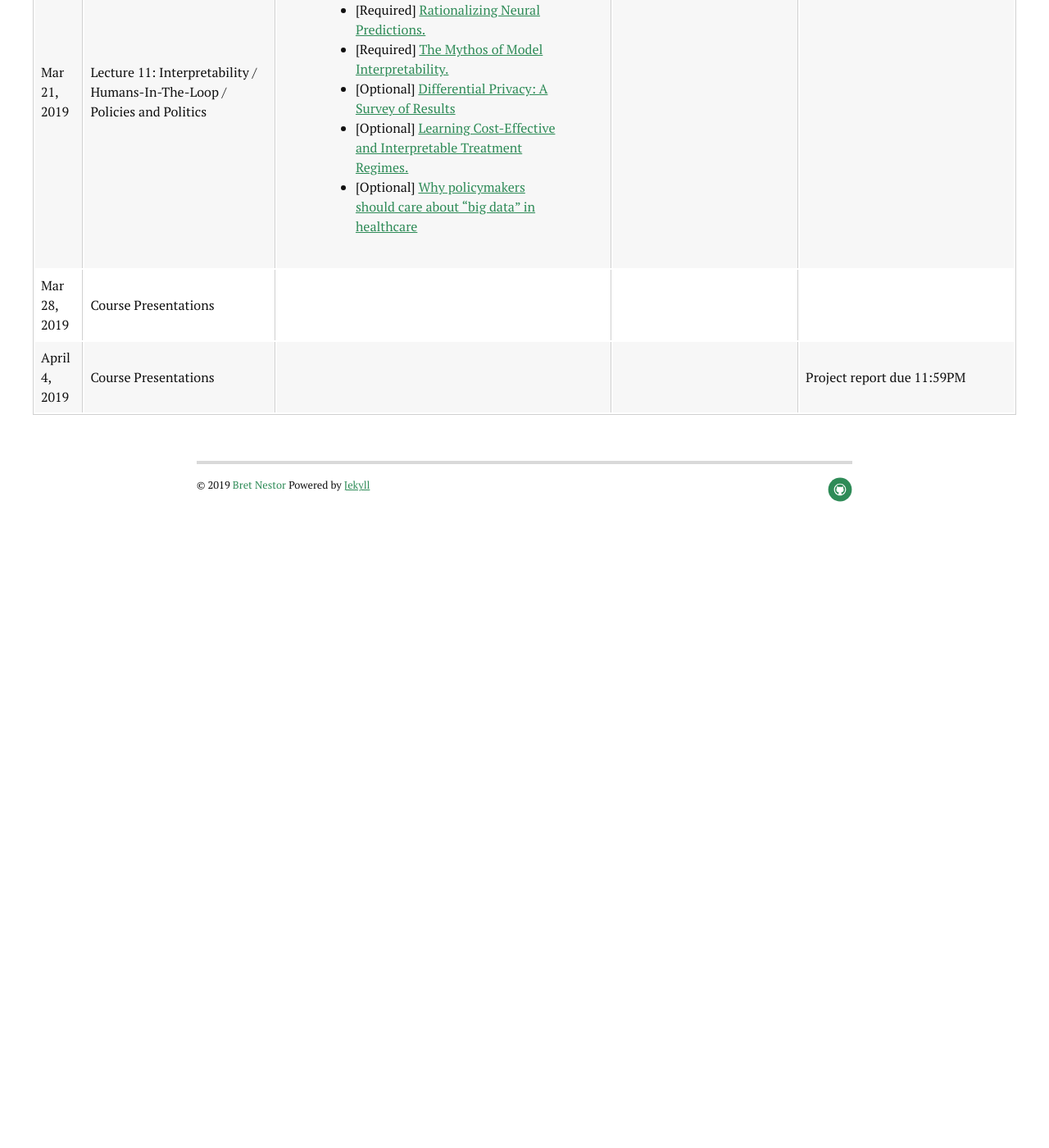
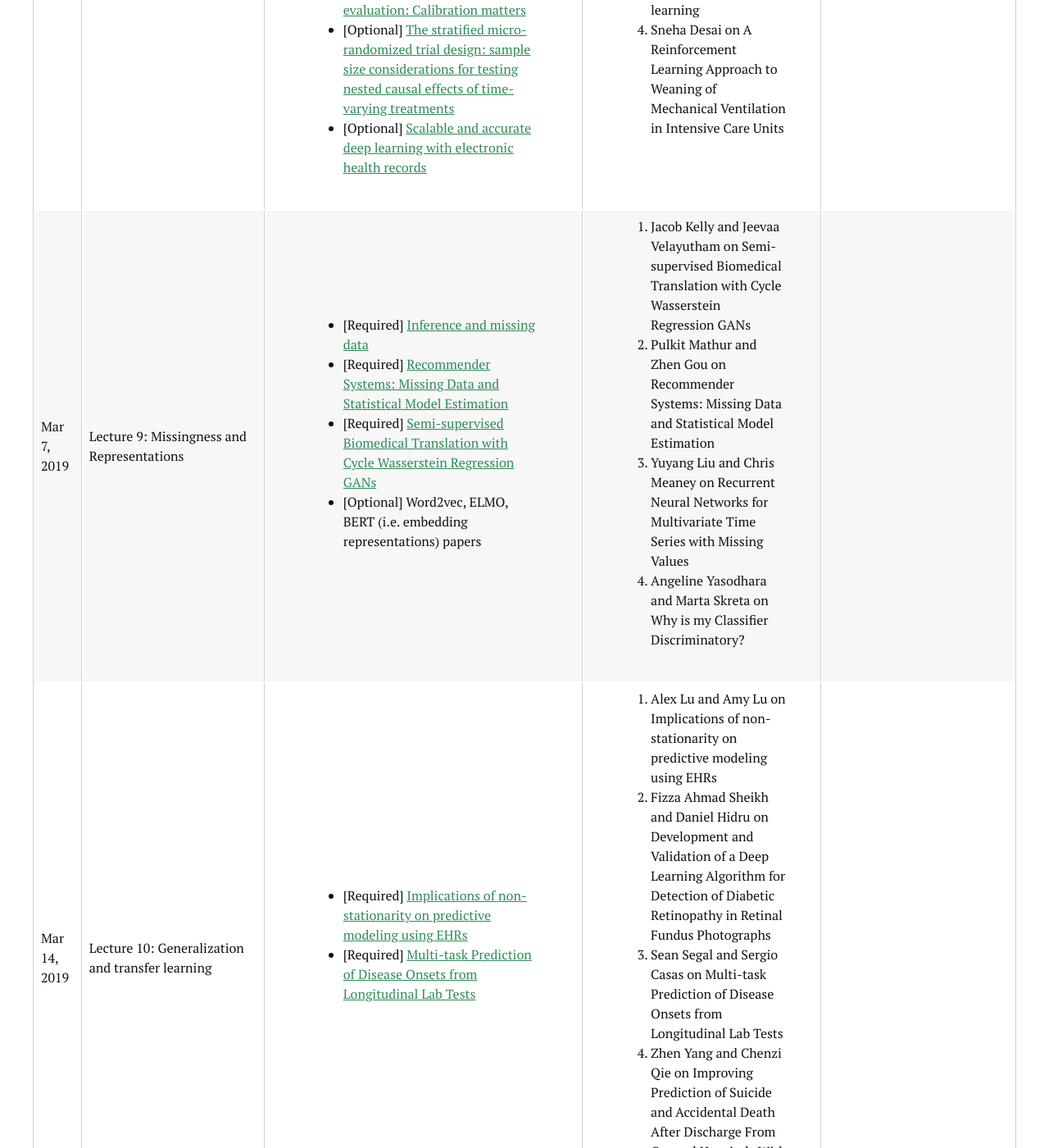
Before and after one commit to CS2541-ML4H2019/CS2541-ML4H2019.github.io, a Jekyll site: the page built from schedule.md, in a window 1280 px wide and 1400 px high, scrolled down 4857 px. Shown: the whole window at 82% size. Built offline with Jekyll 4.4.1, drawn with Linux system fonts in a browser that asks for light colours; nearby versions of some CDN libraries; before the commit the page ends 5487 px from its top, so only the background shows below that; some of the changed text lies outside the part shown.

Commit message:
added student presentations to calendar

```diff
--- a/schedule.md
+++ b/schedule.md
@@ -70,6 +70,12 @@ title: Schedule
       </ul>
     </td>
     <td>
+      <ol>
+        <li>David Burns on Deep Barcodes for Fast Retrieval of Histopathology Scans</li>
+        <li>Adamo Young and Michael Dimmick on GRAM: Graph-based Attention Model for Healthcare Representation Learning</li>
+        <li>Geoff Klein and Matt Hemsley on Deep MR to CT Synthesis using Unpaired Data</li>
+        <li>Phil Boyer on What-If Reasoning with Counterfactual Gaussian Processes</li>
+      </ol>
     </td>
     <td>
       Office Hours for Homework will be held on Wednesday, Jan 23 at 4-6pm in GB 405.
@@ -93,6 +99,12 @@ title: Schedule
       </ul>
     </td>
     <td>
+      <ol>
+        <li>Matthew MacKay and Amanjit Singh Kainth on Learning Fair Representations</li>
+        <li>Duc Truong on Equality of Opportunity in Supervised Learning</li>
+        <li>Punit Shah  on Evaluating Reinforcement Learning Algorithms in Observational Health Settings</li>
+        <li>Devin Singh on Use of GANs in Medical Imaging </li>
+      </ol>
     </td>
     <td>
     </td>
@@ -109,6 +121,12 @@ title: Schedule
       </ul>
     </td>
     <td>
+      <ol>
+        <li>Allen Lee</li>
+        <li>Kelvin Wong and Shun Da Suo on Disease-Atlas: Navigating Disease Trajectories using Deep Learning</li>
+        <li>Seung Eun Yi and Chantal Shaib on Clinical Intervention Prediction and Understanding with Deep Neural Networks</li>
+        <li>Pouria Mashouri on Towards Understanding ECG Rhythm Classification Using Convolutional Neural Networks and Attention Mappings</li>
+      </ol>
     </td>
     <td>
       <a href='/problem_set/CS2541-ProblemSet-1.pdf'>Homework 1</a> due at 11:59 PM on <a href="https://markus.teach.cs.toronto.edu/csc2541-2019-01">MarkUs</a><br>
@@ -129,6 +147,12 @@ title: Schedule
       </ul>
     </td>
     <td>
+      <ol>
+        <li>Sapir Labes on Systematic Analysis of Breast Cancer Morphology Uncovers Stromal Features Associated with Survival</li>
+        <li>Hong Yue Sean Liu and Yan Li on Development and Validation of a Deep Learning Algorithm for Detection of Diabetic Retinopathy in Retinal Fundus Photographs</li>
+        <li>Srinivasan Sivanandan on CheXNet: Radiologist-Level Pneumonia Detection on Chest X-Rays with Deep Learning</li>
+        <li>Vineeth Bhaskara Dermatologist-level classification of skin cancer with deep neural networks</li>
+      </ol>
     </td>
     <td>
 	    Project proposals due at 5PM <a href="https://docs.google.com/forms/d/e/1FAIpQLSfOSqcEhOnDvTmkMlOViUY1YF7i3eZOs6RumhWtiihrdBVVag/viewform?usp=sf_link">here</a>.
@@ -146,6 +170,12 @@ title: Schedule
       </ul>
     </td>
     <td>
+      <ol>
+        <li>Sumeet Ranka and Vaibhav Saxena on Mayo clinical Text Analysis and Knowledge Extraction System (cTAKES): architecture, component evaluation and applications</li>
+        <li></li>
+        <li>Yingying Fu and Eric Wan on Multi-Label Learning from Medical Plain Text with Convolutional Residual Models</li>
+        <li>Jienan Yao and Matthew Wong on Natural Language Processing, Electronic Health Records, and Clinical Research</li>
+      </ol>
     </td>
     <td>
     </td>
@@ -165,6 +195,12 @@ title: Schedule
 	    </ul>
     </td>
     <td>
+      <ol>
+        <li>Sindhu C M Gowda on A reduced dimension fMRI shared response model</li>
+        <li>Daniel Dastoor and Joanna Pineda on Scalable and accurate deep learning with electronic health records</li>
+        <li>Brenna Li on Meaningless comparisons lead to false optimism in medical machine learning</li>
+        <li>Sneha Desai on A Reinforcement Learning Approach to Weaning of Mechanical Ventilation in Intensive Care Units</li>
+      </ol>
     </td>
     <td>
     </td>
@@ -181,6 +217,12 @@ title: Schedule
       </ul>
     </td>
     <td>
+      <ol>
+        <li>Jacob Kelly and Jeevaa Velayutham on Semi-supervised Biomedical Translation with Cycle Wasserstein Regression GANs</li>
+        <li>Pulkit Mathur and Zhen Gou on Recommender Systems: Missing Data and Statistical Model Estimation</li>
+        <li>Yuyang Liu and Chris Meaney on Recurrent Neural Networks for Multivariate Time Series with Missing Values</li>
+        <li>Angeline Yasodhara and Marta Skreta on Why is my Classifier Discriminatory?</li>
+      </ol>
     </td>
     <td>
     </td>
@@ -195,6 +237,12 @@ title: Schedule
       </ul>
     </td>
     <td>
+      <ol>
+        <li>Alex Lu and Amy Lu on Implications of non-stationarity on predictive modeling using EHRs</li>
+        <li>Fizza Ahmad Sheikh and Daniel Hidru on Development and Validation of a Deep Learning Algorithm for Detection of Diabetic Retinopathy in Retinal Fundus Photographs</li>
+        <li>Sean Segal and Sergio Casas on Multi-task Prediction of Disease Onsets from Longitudinal Lab Tests</li>
+        <li>Zhen Yang and Chenzi Qie on Improving Prediction of Suicide and Accidental Death After Discharge From General Hospitals With Natural Language Processing</li>
+      </ol>
     </td>
     <td>
     </td>
@@ -213,6 +261,12 @@ title: Schedule
 	    </ul>
     </td>
     <td>
+      <ol>
+        <li>Pouria Mashouri on Towards Understanding ECG Rhythm Classification Using Convolutional Neural Networks and Attention Mappings</li>
+        <li>Siva Manivasagam and Min Bai on Rationalizing Neural Predictions</li>
+        <li>Shagun Gupta and Chun-Hao Chang on Intelligible Models for HealthCare: Predicting Pneumonia Risk and Hospital 30-day Readmission</li>
+        <li>Angad Kalra on Why policymakers should care about “big data” in healthcare</li>
+      </ol>
     </td>
     <td>
     </td>
```
